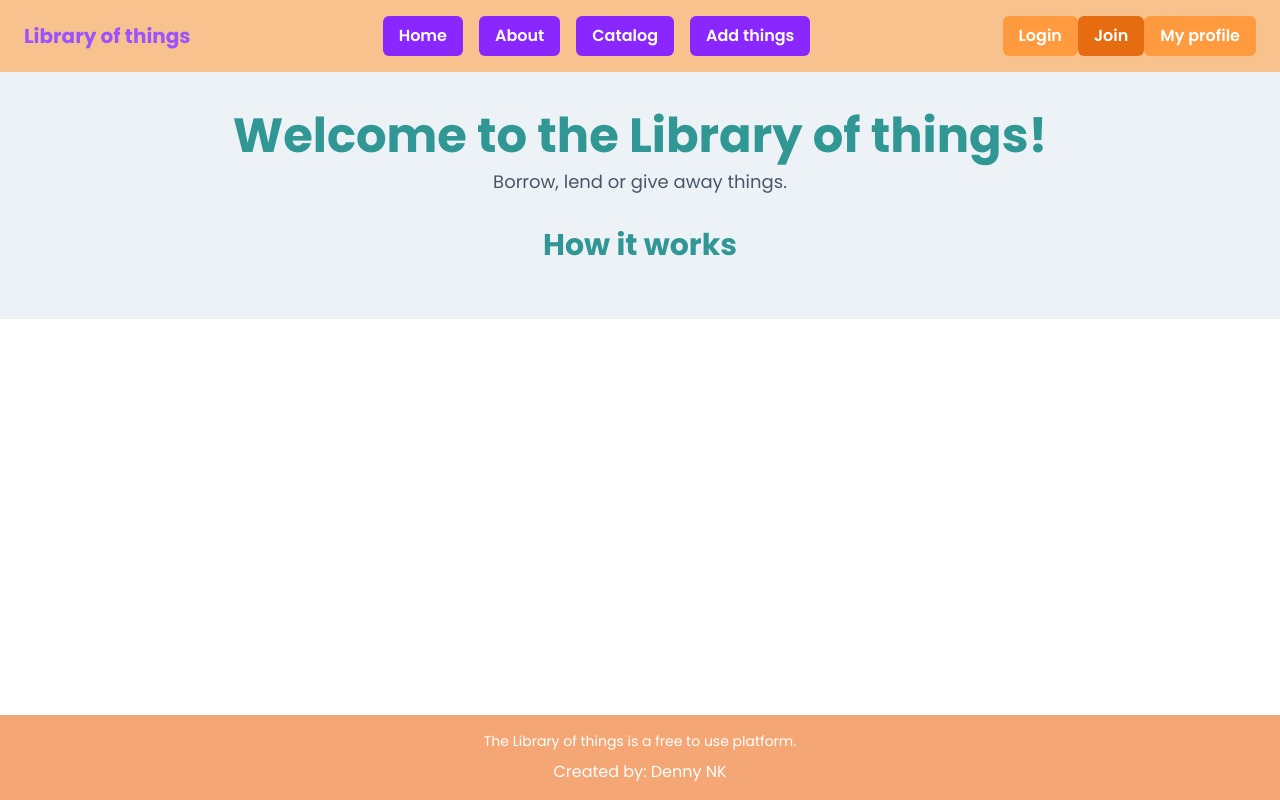
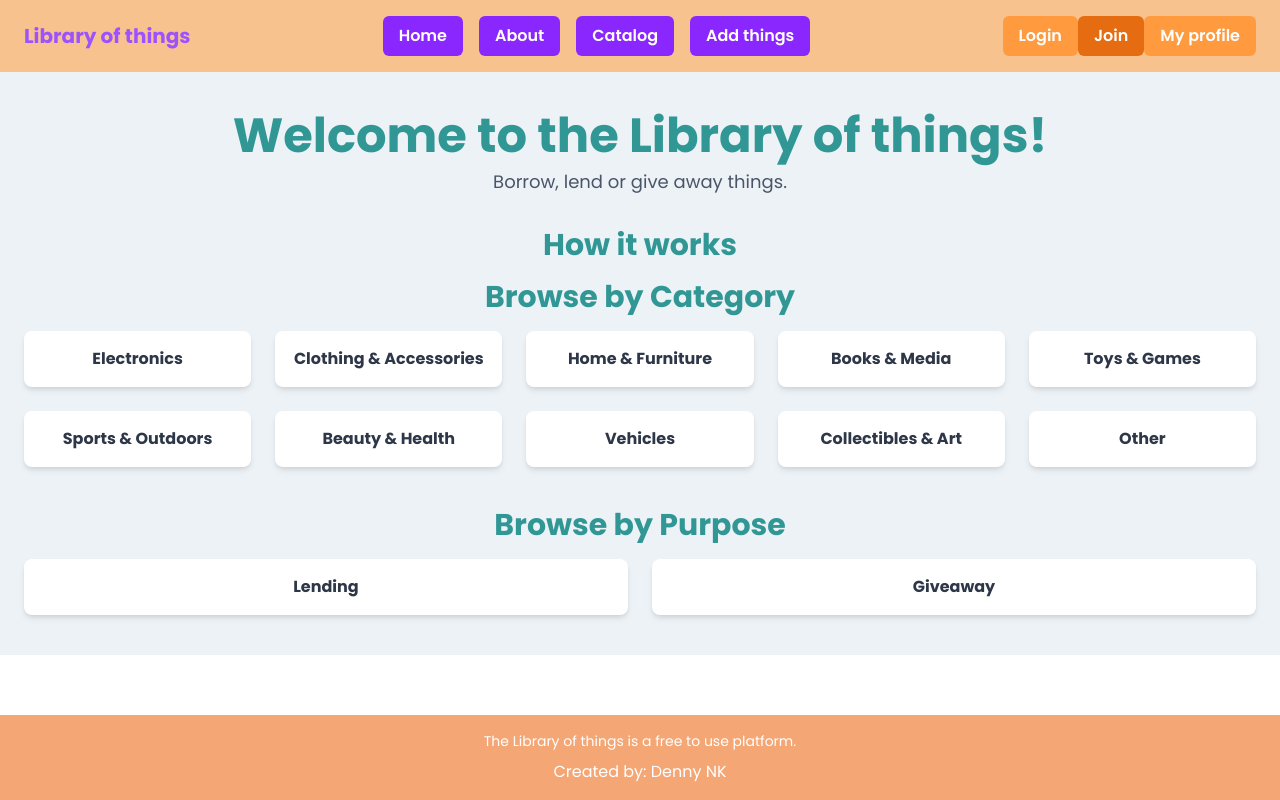
Before and after one commit to DennyNK/LibOfThings, a React (Vite) app in the folder client/: page / in a window 1280 px wide. Built offline with nearby package versions, Linux system fonts and the light colour scheme.

Commit message:
adding categories and purpose to home component

```diff
--- a/client/src/components/home/Home.jsx
+++ b/client/src/components/home/Home.jsx
@@ -1,4 +1,7 @@
-import { Box, Heading, Text} from "@chakra-ui/react";
+import { Box, Heading, Text, SimpleGrid, Image, VStack, Link} from "@chakra-ui/react";
+import { Link as RouterLink } from 'react-router';
+import { categories } from "../../data/categories.js";
+import { purposes } from "../../data/purpose.js";
 
 export default function Home() {
 
@@ -20,6 +23,48 @@ export default function Home() {
               How it works
             </Heading>
           </Box>
+
+          <Heading as="h2" size="lg" mb={4} textAlign="center" color="teal.500">
+        Browse by Category
+      </Heading>
+      <SimpleGrid columns={{ base: 2, md: 5 }} spacing={6} mb={10}>
+        {categories.map((category) => (
+          <Link as={RouterLink} to={category.link} key={category.name} _hover={{ textDecoration: "none" }}>
+            <VStack
+              bg="white"
+              p={4}
+              borderRadius="lg"
+              boxShadow="md"
+              _hover={{ transform: "scale(1.05)", transition: "0.3s" }}
+            >
+              {/* <Image src={category.image} alt={category.name} boxSize="80px" /> */}
+              <Text fontSize="md" fontWeight="bold" color="gray.700">{category.name}</Text>
+            </VStack>
+          </Link>
+        ))}
+      </SimpleGrid>
+
+      {/* Purposes Section */}
+      <Heading as="h2" size="lg" mb={4} textAlign="center" color="teal.500">
+        Browse by Purpose
+      </Heading>
+      <SimpleGrid columns={{ base: 2, md: 2 }} spacing={6}>
+        {purposes.map((purpose) => (
+          <Link as={RouterLink} to={purpose.link} key={purpose.name} _hover={{ textDecoration: "none" }}>
+            <VStack
+              bg="white"
+              p={4}
+              borderRadius="lg"
+              boxShadow="md"
+              _hover={{ transform: "scale(1.05)", transition: "0.3s" }}
+            >
+              {/* <Image src={purpose.image} alt={purpose.name} boxSize="80px" /> */}
+              <Text fontSize="md" fontWeight="bold" color="gray.700">{purpose.name}</Text>
+            </VStack>
+          </Link>
+        ))}
+      </SimpleGrid>
+
         </Box>
       );
 }
--- /dev/null
+++ b/client/src/data/categories.js
@@ -0,0 +1,12 @@
+export const categories = [
+    { name: "Electronics", link: "/catalog?category=Electronics" },
+    { name: "Clothing & Accessories", link: "/catalog?category=Clothing & Accessories" },
+    { name: "Home & Furniture", link: "/catalog?category=Home & Furniture" },
+    { name: "Books & Media", link: "/catalog?category=Books & Media" },
+    { name: "Toys & Games", link: "/catalog?category=Toys & Games" },
+    { name: "Sports & Outdoors", link: "/catalog?category=Sports & Outdoors" },
+    { name: "Beauty & Health", link: "/catalog?category=Beauty & Health" },
+    { name: "Vehicles", link: "/catalog?category=Vehicles" },
+    { name: "Collectibles & Art", link: "/catalog?category=Collectibles & Art" },
+    { name: "Other", link: "/catalog?category=Other" },
+  ];
--- /dev/null
+++ b/client/src/data/purpose.js
@@ -0,0 +1,4 @@
+export const purposes = [
+    { name: "Lending", link: "/catalog?purpose=Lending" },
+    { name: "Giveaway", link: "/catalog?purpose=Giveaway" },
+  ];
```
